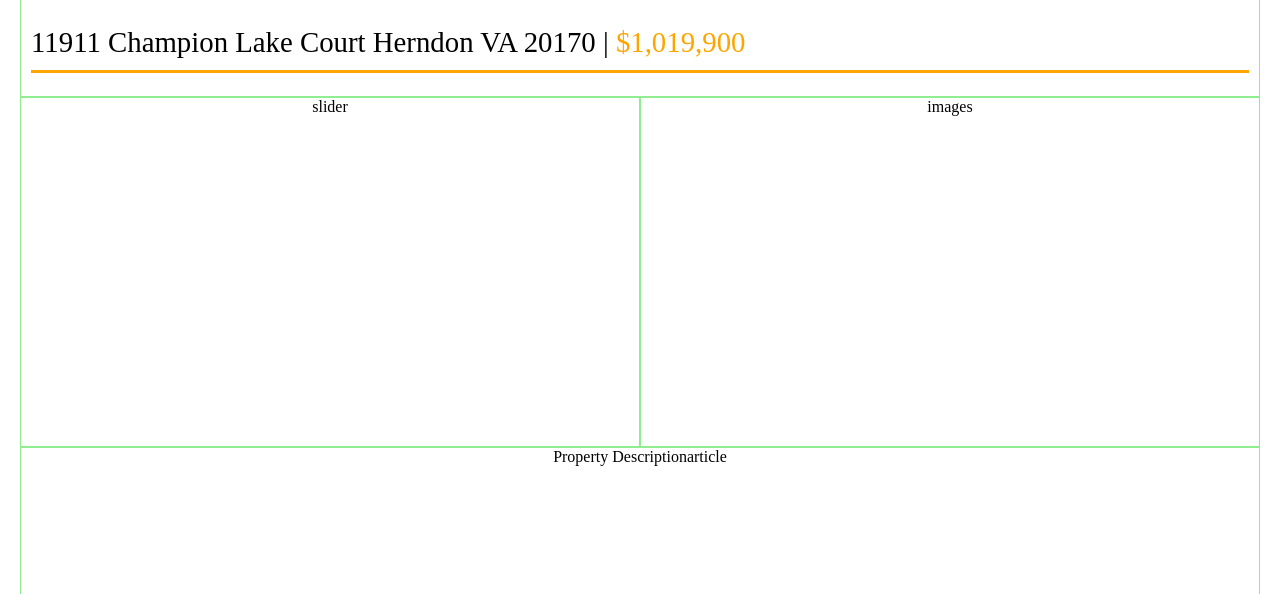
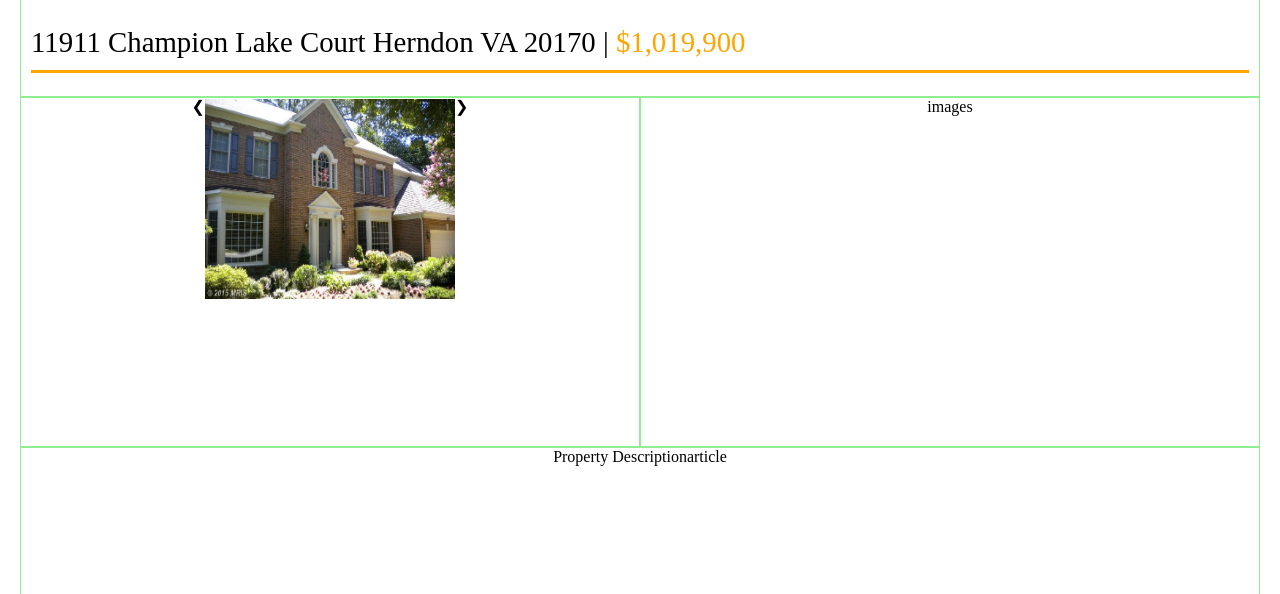
Before and after one commit to hihajdus/zadanie_1, a website: page index.html in a window 1280 px wide. Shown: the part 183-777 px from the top of the page. Drawn offline with Linux system fonts and the light colour scheme.

Commit message:
work on slider

```diff
--- a/index.html
+++ b/index.html
@@ -34,7 +34,15 @@
             </div>
             <div class="row">
                 <div id="slider" class="col-3 container">
-                    <p>slider</p>
+                  <a id="nextPicture">&#10094;</a>
+                    <ul>
+                        <li><img src="images/view_1.png"></li>
+                        <li><img src="images/view_2.png"></li>
+                        <li><img src="images/view_3.png"></li>
+                        <li><img src="images/view_4.png"></li>
+                        <li><img src="images/view_5.png"></li>
+                    </ul>
+                  <a id="prevPicture">&#10095;</a>
                 </div>
                 <div id="images" class="col-3 container">
                     <p>images</p>
--- a/js/app.js
+++ b/js/app.js
@@ -2,5 +2,20 @@ $(function () {
 
 console.log('dziala');
 
+    var next = document.querySelector('#nextPicture');
+    console.log(next);
+
+    var prev = document.querySelector('#prevPicture');
+    console.log(prev);
+
+    var list = document.querySelectorAll('li');
+    console.log(list);
+
+    var index = 0;
+
+    list[index].classList.add('visible');
+
+
+
 
 });
--- /dev/null
+++ b/sass/effects/_slider.scss
@@ -0,0 +1,15 @@
+#slider {
+      ul {
+          list-style: none;
+      }
+      li {
+          display: none;
+      }
+      .visible {
+          display: inline-block;
+      }
+      img {
+          width: 250px;//40vw;
+          height: 200px;//30vh;
+      }
+}
--- a/sass/main.scss
+++ b/sass/main.scss
@@ -4,6 +4,7 @@
 @import 'modules/grid6';
 //@import 'modules/font';
 @import 'effects/animation';
+@import 'effects/slider';
 
 @import 'partials/body';
 @import 'partials/head';
--- a/sass/partials/_section.scss
+++ b/sass/partials/_section.scss
@@ -49,4 +49,6 @@
     }
 }
 
+
+
 /* --- contents --- */
```
Also changed, not shown: css/main.css.
